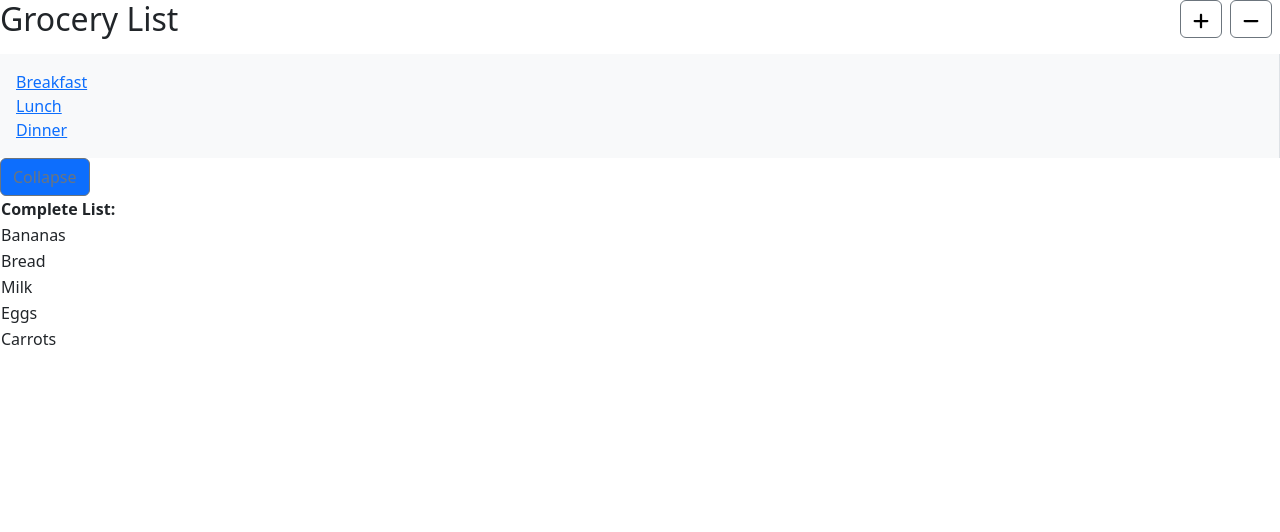
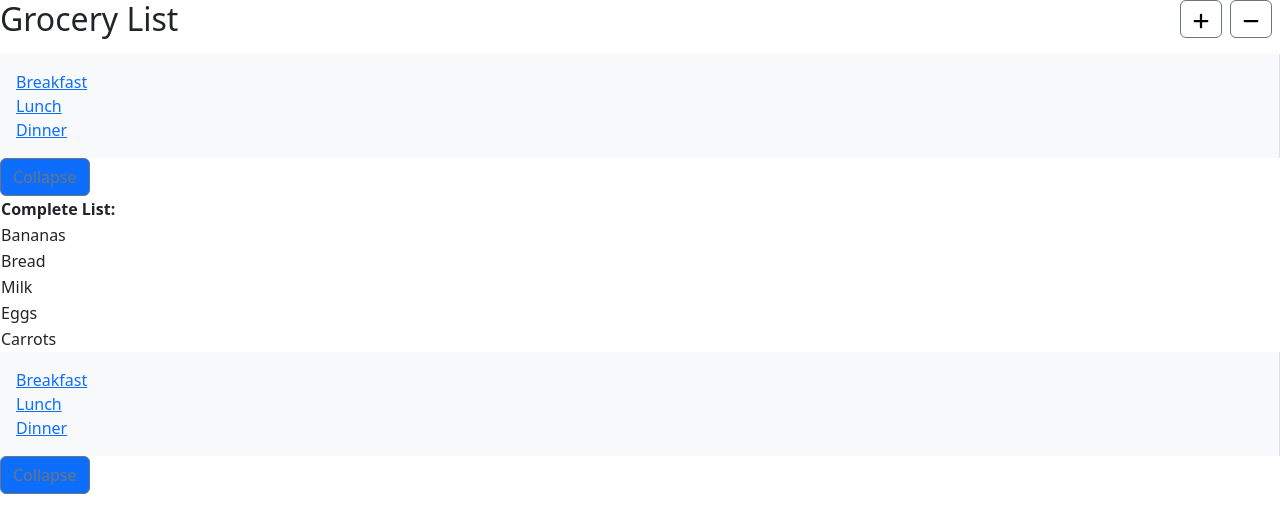
Before and after one commit to lynnschweer/week-14-react, a React (Vite) app: page / in a window 1280 px wide. Shown: the top 532 px of the page. Built offline with nearby package versions, Linux system fonts and the light colour scheme.

Commit message:
saving progress

```diff
--- a/src/App.tsx
+++ b/src/App.tsx
@@ -1,19 +1,31 @@
+//move test data in state
+//implement create ability
+//implement delete ability
+//implement update ability
+
+
 import MainHeader from "./mainHeader"
-import Toolbar from "./Toolbar"
 import { ListItems } from "./ListItems"
 import { groceryItems } from "./data"
-
-
+import { useState } from "react";
+import Toolbar from "./Toolbar";
+import ToolbarChild from "./Toolbar";
 
 export default function App() {
+  const [selectedFoodId, setSelectedFoodId] = useState(0);
+
+  const addFoodItem = ()=> {}
+
+  // const selectedFood = groceryItems.find(item => item.id === selectedFoodId);
   return (
     <div className="d-flex flex-column vh-100">
       <MainHeader />
 
       {/* Main content area */}
       <div className="d-flex flex-column flex-grow-1">
-        <Toolbar />
-        <ListItems items={groceryItems} />
+        <Toolbar selectedFoodId={selectedFoodId} setSelectedFoodId={setSelectedFoodId} />
+        <ListItems items={groceryItems} FoodId={1} />
+        <ToolbarChild selectedFoodId={selectedFoodId} setSelectedFoodId={setSelectedFoodId} />
       </div>
     </div>
   );
--- a/src/ListItems.tsx
+++ b/src/ListItems.tsx
@@ -16,6 +16,8 @@ type FoodIdProps = {
   setSelectedFoodId?: (id: number) => void;
   href?: string;
   onFoodIdSelected?: (id: number) => void;
+  text?: string;
+  selectedFoodId?: number;
 };
 
 
--- a/src/Toolbar.tsx
+++ b/src/Toolbar.tsx
@@ -4,16 +4,19 @@ import { Button } from "react-bootstrap";
 
 //PARENT
 const Toolbar = [
-  { name: "Breakfast", href: "/breakfast", id:0 },
-  { name: "Lunch", href: "/lunch",id:1 },
-  { name: "Dinner", href: "/dinner",id:2 },
+  { name: "Breakfast", href: "/breakfast", id:0, text:"beginning" },
+  { name: "Lunch", href: "/lunch",id:1,text: "middle" },
+  { name: "Dinner", href: "/dinner",id:2,text: "end"},
 ];
 
+type ToolbarChildProps = {
+  setSelectedFoodId: (id: number) => void;
+  selectedFoodId: number;
+};
 
 //CHILD
-export default function ToolbarChild() {
+export default function ToolbarChild({setSelectedFoodId, selectedFoodId}: ToolbarChildProps) {
   const [isExpanded, setIsExpanded] = useState(true);
-  const [selectedFoodId, setSelectedFoodId] = useState(0);
 
   const handleButtonClick = () => {
     setIsExpanded(!isExpanded);
@@ -49,21 +52,3 @@ export default function ToolbarChild() {
     </div>
   );
 }
-
-
-
-/* // //DROPDOWN COMPONENET
-//   return (
-//     <Dropdown>
-//       <Dropdown.Toggle variant="success" id="dropdown-basic">
-//         Dropdown Button
-//       </Dropdown.Toggle>
-
-//       <Dropdown.Menu>
-//         <Dropdown.Item href="#/action-1">Breakfast</Dropdown.Item>
-//         <Dropdown.Item href="#/action-2">Lunch</Dropdown.Item>
-//         <Dropdown.Item href="#/action-3">Dinner</Dropdown.Item>
-//       </Dropdown.Menu>
-//     </Dropdown>
-//   );
-// } */
--- a/src/ToolbarButton.tsx
+++ b/src/ToolbarButton.tsx
@@ -1,8 +1,9 @@
+//THIS IS MY TOOLBAR BUTTON PROPO
 type ToolbarButtonProps = {
   icon: string, onClick: () => void
 }
 
-export default function ToolbarButton({ icon, onClick }: ToolbarButtonProps) {
+export default function ToolbarButton({ icon, onClick, }: ToolbarButtonProps) {
     return (
      <button
      className="btn btn-outline-secondary me-2"
```
Also changed, not shown: src/ToolbarItems.tsx (added), 1 other file (tests, documents, lock files or other folders).
